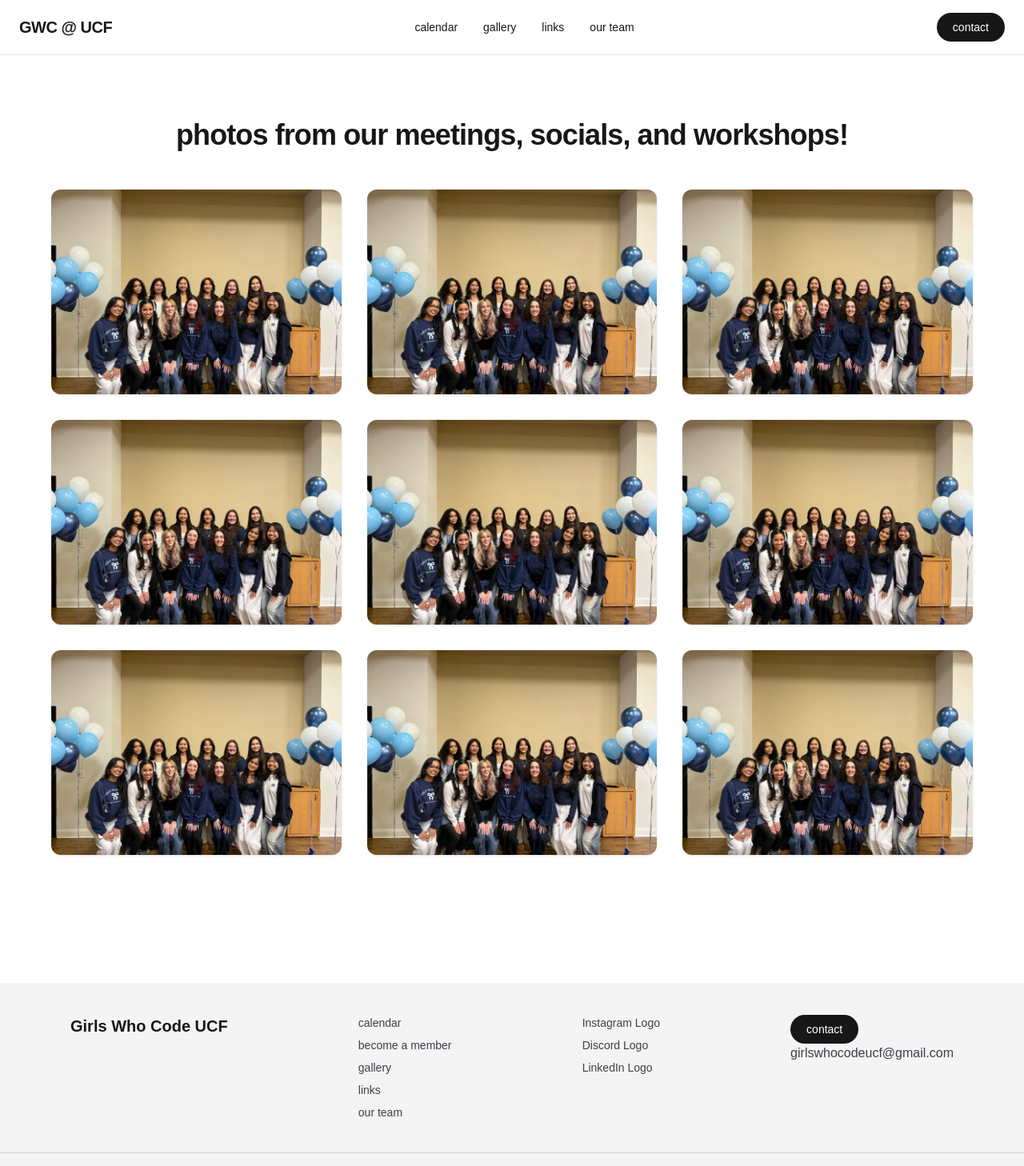
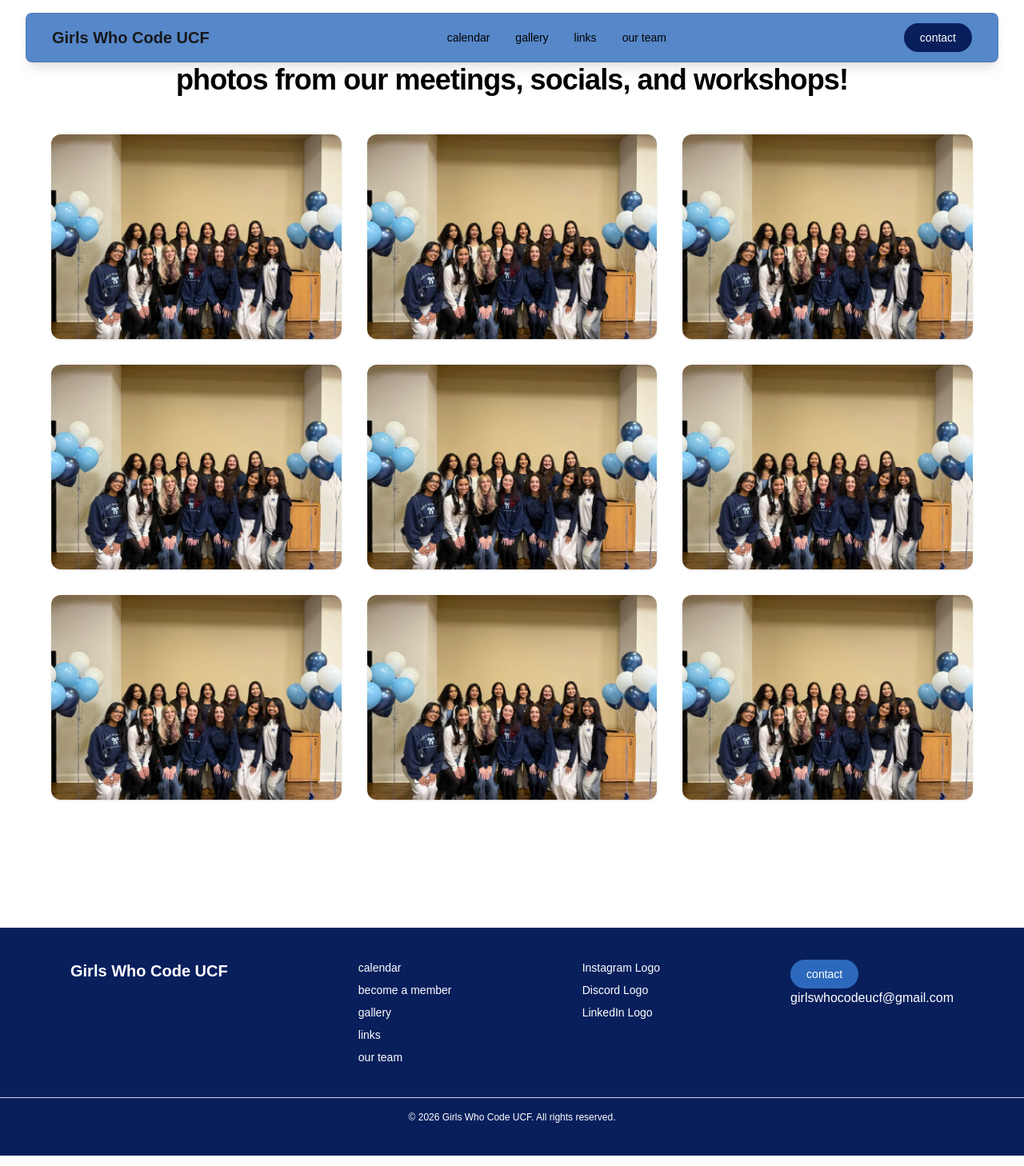
Before and after one commit to simone-c18/GWC_WebDev, a Next.js app: page /gallery in a window 1280 px wide. Shown: the top 1458 px of the page at 80% size. Built offline with nearby package versions, Linux system fonts and the light colour scheme.

Commit message:
styling changes to color scheme along with other minor edits

```diff
--- a/app/gallery/page.tsx
+++ b/app/gallery/page.tsx
@@ -95,7 +95,7 @@ export default function GalleryPage() {
               </div>
 
               {/* Back (caption) */}
-              <div className="absolute inset-0 backface-hidden rotate-y-180 rounded-xl bg-foreground text-background flex items-center justify-center p-6 text-center shadow">
+              <div className="absolute inset-0 backface-hidden rotate-y-180 rounded-xl bg-foreground text-gwc-darkblue flex items-center justify-center p-6 text-center shadow">
                 <p>{photo.caption}</p>
               </div>
             </div>
--- a/app/globals.css
+++ b/app/globals.css
@@ -2,7 +2,7 @@
 
 :root {
   --background: #ffffff;
-  --foreground: #171717;
+
 }
 
 @theme inline {
@@ -10,14 +10,10 @@
   --color-foreground: var(--foreground);
   --font-sans: var(--font-geist-sans);
   --font-mono: var(--font-geist-mono);
+  --color-gwc-darkblue: #081F5C;
+  --color-gwc-lightblue: #2C69BC;
 }
 
-@media (prefers-color-scheme: dark) {
-  :root {
-    --background: #0a0a0a;
-    --foreground: #ededed;
-  }
-}
 
 body {
   background: var(--background);
--- a/app/links/links.tsx
+++ /dev/null
@@ -1,30 +0,0 @@
-const Links = () => {
-  return (
-    <main className="links-page">
-      <section className="links-hero">
-        <h1>Links to all things GWC!</h1>
-        <p>Support us and join our community!!</p>
-      </section>
-
-      <section className="links-list">
-        <ul>
-          <li>
-            <a href="#" target="_blank" rel="noopener noreferrer">
-              link
-            </a>
-            <p>link description.</p>
-          </li>
-
-          <li>
-            <a href="#" target="_blank" rel="noopener noreferrer">
-              link test
-            </a>
-            <p>link description.</p>
-          </li>
-        </ul>
-      </section>
-    </main>
-  );
-};
-
-export default Links;
--- a/app/page.tsx
+++ b/app/page.tsx
@@ -1,9 +1,35 @@
 export default function Home() {
   return (
-    <main className="min-h-screen bg-background text-foreground flex items-center justify-center">
-      <h1 className="text-3xl font-semibold">
-        Welcome to GWC @ UCF
-      </h1>
+    <main className="min-h-screen bg-white text-foreground flex items-center justify-center">
+
+      {/* about us */}
+      <div>
+        <h1 className="text-3xl color-gwc-darkblue font-semibold">
+          we're on a mission to close the gender gap in tech
+        </h1>
+      </div>
+
+      {/* about us */}
+      <div>
+
+      </div>
+
+      {/* industry */}
+      <div>
+
+      </div>
+
+      {/* testimonials */}
+      <div>
+
+      </div>
+
+      {/* merch */}
+      <div>
+
+      </div>
+
     </main>
+
   );
 }
--- a/components/global/Footer.tsx
+++ b/components/global/Footer.tsx
@@ -2,12 +2,12 @@ import Link from "next/link";
 
 export default function Footer() {
   return (
-    <footer className="w-full bg-zinc-100 dark:bg-zinc-900 text-zinc-700 dark:text-zinc-300 py-10 mt-20">
+    <footer className="w-full bg-gwc-darkblue text-white dark:text-zinc-300 py-10 mt-20">
       <div className="max-w-6xl mx-auto px-6 flex flex-col gap-8 sm:flex-row sm:justify-between sm:items-start">
 
         {/* Left: Logo */}
         <div>
-          <h3 className="text-xl font-semibold text-zinc-900 dark:text-white">
+          <h3 className="text-xl font-semibold text-white">
             Girls Who Code UCF
           </h3>
         </div>
@@ -37,7 +37,7 @@ export default function Footer() {
         <div>
         <Link
           href="/contact"
-          className="hidden md:inline-flex items-center rounded-full bg-foreground px-5 py-2 text-background text-sm font-medium hover:opacity-90 transition"
+          className="hidden md:inline-flex items-center rounded-full bg-gwc-lightblue px-5 py-2 text-background text-sm font-medium hover:opacity-90 transition"
         >
           contact
         </Link>
--- a/components/global/Navbar.tsx
+++ b/components/global/Navbar.tsx
@@ -1,14 +1,17 @@
 import Link from "next/link";
+// import logo from "app/logo.png";
 
 export default function Navbar() {
   return (
-     <nav className="w-full border-b border-black/10 dark:border-white/10 bg-background text-foreground">
-      <div  className="mx-auto flex max-w-7xl items-center justify-between px-6 py-4">
+     <nav className="fixed top-4 inset-x-0 z-50 mx-auto w-[95%] max-w-7xl rounded-lg border border-black/10 dark:border-white/10 bg-gwc-lightblue/80 backdrop-blur-md text-foreground shadow-lg">
+      <div className="flex items-center justify-between px-8 py-3">
 
-        {/* Logo */}
-        <Link href="/" className="text-xl font-semibold tracking-tight">
-          GWC @ UCF
-        </Link>
+        {/* Left: Logo */}
+        <div>
+          <h3 className="text-xl font-semibold text-zinc-900 dark:text-white">
+            Girls Who Code UCF
+          </h3>
+        </div>
 
         {/* Desktop Links */}
         <div className="hidden md:flex items-center gap-8 text-sm font-medium">
@@ -29,7 +32,7 @@ export default function Navbar() {
         {/* Call to Action */}
         <Link
           href="/contact"
-          className="hidden md:inline-flex items-center rounded-full bg-foreground px-5 py-2 text-background text-sm font-medium hover:opacity-90 transition"
+          className="hidden md:inline-flex items-center rounded-full bg-gwc-darkblue px-5 py-2 text-background text-sm font-medium hover:opacity-90 transition"
         >
           contact
         </Link>
```
Also changed, not shown: app/logo.png (added), components/sections/ContactForm.tsx (deleted), components/sections/Hero.tsx (deleted), components/sections/PricingTable.tsx (deleted), components/ui/Button.tsx (deleted), components/ui/Card.tsx (deleted), 1 other file (tests, documents, lock files or other folders).
